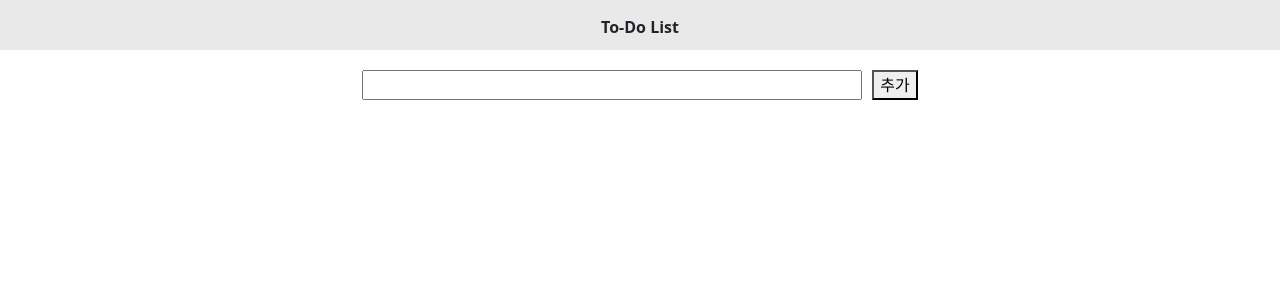
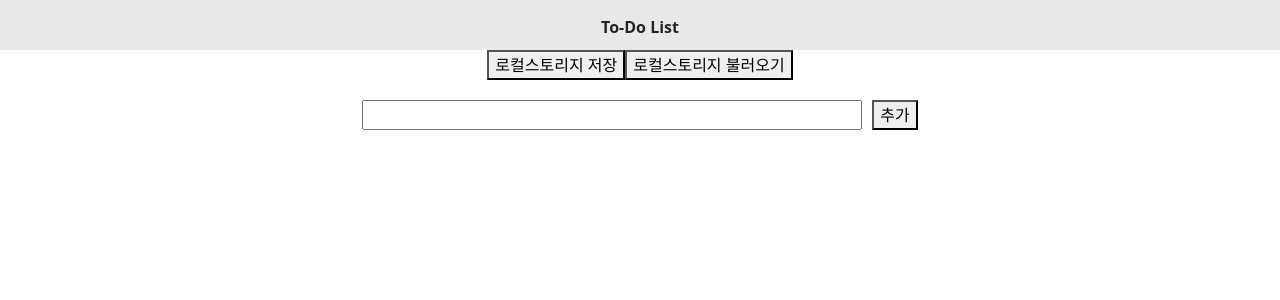
Before and after one commit to skagn4929/React-ts-todolist, a React (Create React App) app: page / in a window 1280 px wide. Shown: the top 300 px of the page. Built offline with nearby package versions, Linux system fonts and the light colour scheme.

Commit message:
feat: 로컬스토리지 설명

```diff
--- a/src/components/TodoBoard.tsx
+++ b/src/components/TodoBoard.tsx
@@ -15,6 +15,7 @@ const TodoBoard: React.FC<TodoBoardProps> = ({ todoList }) => {
       setTodos([...todos, inputValue]);
       setInputValue("");
     }
+
   };
   const handleDelete = (index: number) => { //1
     // #1
@@ -30,6 +31,7 @@ const TodoBoard: React.FC<TodoBoardProps> = ({ todoList }) => {
   };
 
 
+
   const handleUpdate = (index: number) => {
     const newTodos = todos.map((todo, innerIndex) => { // 0,1,2    2 === 1
       if (innerIndex === index) {
@@ -42,9 +44,21 @@ const TodoBoard: React.FC<TodoBoardProps> = ({ todoList }) => {
     setTodos(newTodos)
     setUpdateValue("")
   }
+  const getLocalStorage = () => {
+    const todoList = localStorage.getItem("todoList")
+    if (todoList) {
+      setTodos(JSON.parse(todoList))
+    }
+  }
+
+  const saveLocalStorage = () => {
+    localStorage.setItem("todoList", JSON.stringify(todos))
+  }
 
   return (
     <>
+      <button onClick={saveLocalStorage}>로컬스토리지 저장</button>
+      <button onClick={getLocalStorage}> 로컬스토리지 불러오기</button>
       <div className="todoboard">
         <input
           className="inputbox"
```
